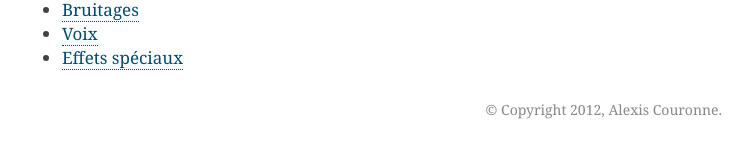
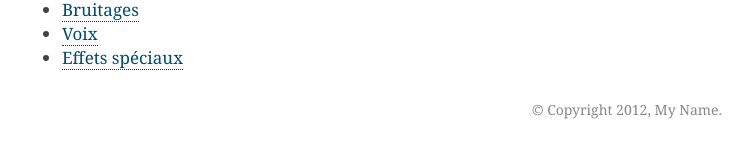
Before and after one commit to skitoo/game-design-document, a Sphinx documentation site: the page built from source/index.rst, in a window 1280 px wide and 900 px high, scrolled down 1811 px. Shown: the part 751-897 px from the top of the window, without its empty margins (388-1140 px from the left). Built offline with Sphinx 7.4.7, drawn with Linux system fonts in a browser that asks for light colours; some of the changed lines change nothing that is shown.

Commit message:
change conf.py

```diff
--- a/source/conf.py
+++ b/source/conf.py
@@ -41,7 +41,9 @@
 
 # General information about the project.
 project = u'game-design-document'
-copyright = u'2012, Alexis Couronne'
+title = u'My Game'
+author = u'My Name'
+copyright = u'2012, %s' % author
 
 # The version info for the project you're documenting, acts as replacement for
 # |version| and |release|, also used in various other places throughout the
@@ -166,7 +168,7 @@
 #html_file_suffix = None
 
 # Output file base name for HTML help builder.
-htmlhelp_basename = 'game-design-documentdoc'
+htmlhelp_basename = '%sdoc' % project
 
 
 # -- Options for LaTeX output --------------------------------------------------
@@ -185,8 +187,8 @@
 # Grouping the document tree into LaTeX files. List of tuples
 # (source start file, target name, title, author, documentclass [howto/manual]).
 latex_documents = [
-  ('index', 'game-design-document.tex', u'game-design-document Documentation',
-   u'Alexis Couronne', 'manual'),
+  ('index', '%s.tex' % project, u'%s Documentation' % title,
+   author, 'manual'),
 ]
 
 # The name of an image file (relative to this directory) to place at the top of
@@ -215,8 +217,8 @@
 # One entry per manual page. List of tuples
 # (source start file, name, description, authors, manual section).
 man_pages = [
-    ('index', 'game-design-document', u'game-design-document Documentation',
-     [u'Alexis Couronne'], 1)
+    ('index', project, u'%s Documentation' % title,
+     [author], 1)
 ]
 
 # If true, show URL addresses after external links.
@@ -229,8 +231,8 @@
 # (source start file, target name, title, author,
 #  dir menu entry, description, category)
 texinfo_documents = [
-  ('index', 'game-design-document', u'game-design-document Documentation',
-   u'Alexis Couronne', 'game-design-document', 'One line description of project.',
+  ('index', project, u'%s Documentation' % title,
+   author, project, 'One line description of project.',
    'Miscellaneous'),
 ]
 
@@ -247,14 +249,14 @@
 # -- Options for Epub output ---------------------------------------------------
 
 # Bibliographic Dublin Core info.
-epub_title = u'game-design-document'
-epub_author = u'Alexis Couronne'
-epub_publisher = u'Alexis Couronne'
-epub_copyright = u'2012, Alexis Couronne'
+epub_title = title
+epub_author = author
+epub_publisher = author
+epub_copyright = copyright
 
 # The language of the text. It defaults to the language option
 # or en if the language is not set.
-#epub_language = ''
+epub_language = language
 
 # The scheme of the identifier. Typical schemes are ISBN or URL.
 #epub_scheme = ''
```
